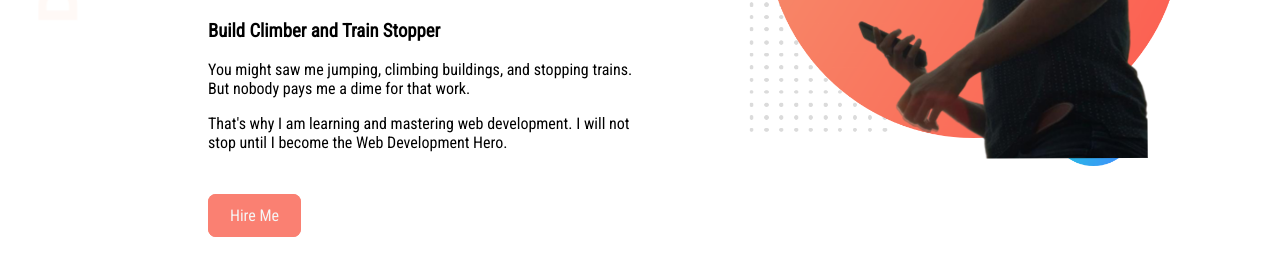
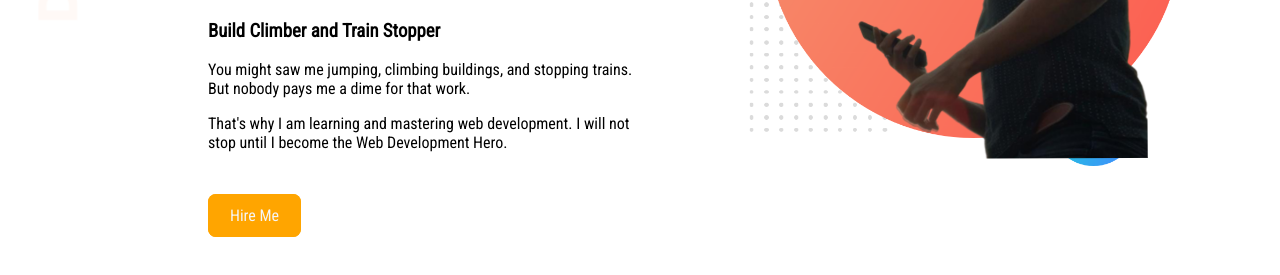
Before and after one commit to redwannirob/web-portfolio-again, a plain HTML site: page index.html in a window 1280 px wide. Shown: the part 347-622 px from the top of the page. Drawn offline with Linux system fonts and the light colour scheme.

Commit message:
changed the button's color

```diff
--- a/style.css
+++ b/style.css
@@ -35,8 +35,8 @@ section{
     margin-top: 30px;
     text-decoration: none;
     color: whitesmoke;
-    background-color: salmon;
-    border: 2px solid salmon;
+    background-color: orange;
+    border: 2px solid orange;
     border-radius: 8px;
     padding: 10px 20px;
 }
```
